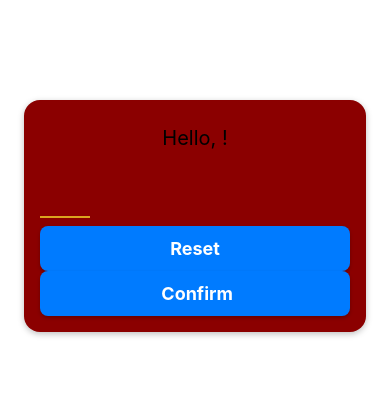
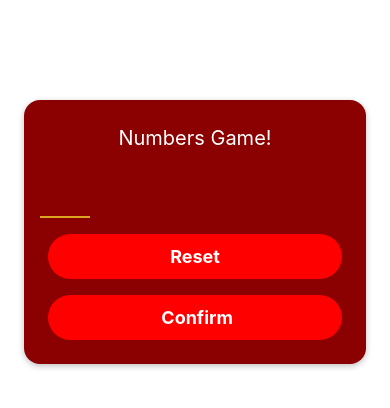
Before and after one commit to luccahuguet/expo-number-game, a React Native app: screen / in a window 390 px wide. Shown: the top 408 px of the page. Built offline with nearby package versions, Linux system fonts and the light colour scheme.

Commit message:
really beautiful

```diff
--- a/App.js
+++ b/App.js
@@ -8,7 +8,6 @@ export default function App() {
 const styles = StyleSheet.create({
   container: {
     flex: 1,
-    // backgroundColor: "#fff",
     alignItems: "center",
     justifyContent: "center",
   },
--- a/components/PrimaryButton.js
+++ b/components/PrimaryButton.js
@@ -1,36 +1,47 @@
 import React from "react";
-import { TouchableOpacity, Text, StyleSheet } from "react-native";
+import { View, Pressable, Text, StyleSheet } from "react-native";
 
 const PrimaryButton = ({ children, onPress }) => {
+  const pressHandler = () => {
+    if (onPress) {
+      onPress();
+    }
+  }
   return (
-    <TouchableOpacity style={styles.container} onPress={onPress}>
-      <Text style={styles.text}>{children}</Text>
-    </TouchableOpacity>
+    <View style={styles.outerContainer}>
+      <Pressable onPress={pressHandler} style={({ pressed }) => pressed ? [styles.innerContainer, styles.pressed] : styles.innerContainer}>
+        <Text style={styles.text}>{children}</Text>
+      </Pressable>
+    </View >
   );
 };
 
+
 const styles = StyleSheet.create({
-  container: {
-    // flex: 1,
-    backgroundColor: "#007BFF",
-    borderRadius: 8,
+  innerContainer: {
+    backgroundColor: "red",
+    borderRadius: 28,
     paddingVertical: 12,
     paddingHorizontal: 24,
+    margin: 4,
     alignItems: "center",
     justifyContent: "center",
-    shadowColor: "#000",
-    shadowOffset: {
-      width: 0,
-      height: 2,
-    },
-    shadowOpacity: 0.25,
-    shadowRadius: 3.84,
     elevation: 5,
+  },
+  outerContainer: {
+    borderRadius: 28,
+    margin: 4,
+    overflow: "hidden",
+  },
+  // adds styling for ios
+  pressed: {
+    backgroundColor: "darkred",
   },
   text: {
     fontSize: 18,
     fontWeight: "bold",
-    color: "#FFFFFF",
+    color: "white",
+    textAlign: "center",
   },
 });
 
--- a/screens/StartGameScreen.js
+++ b/screens/StartGameScreen.js
@@ -5,8 +5,8 @@ import PrimaryButton from "../components/PrimaryButton";
 const StartGameScreen = (props) => {
   return (
     <View style={styles.container}>
-      <Text style={styles.text}>Hello, {props.name}!</Text>
-      <TextInput style={styles.numberInput} maxLength={2} />
+      <Text style={styles.text}>Numbers Game!{props.name}</Text>
+      <TextInput style={styles.numberInput} maxLength={2} keyboardAppearance="dark" keyboardType="number-pad" autoCapitalize="none" autoCorrect={false} />
       <PrimaryButton> Reset </PrimaryButton>
       <PrimaryButton> Confirm</PrimaryButton>
     </View>
@@ -15,15 +15,13 @@ const StartGameScreen = (props) => {
 
 const styles = StyleSheet.create({
   container: {
-    // flex: 1,
     marginTop: 100,
     marginHorizontal: 24,
-    // justifyContent: "center",
-    // alignItems: "center",
     padding: 16,
     backgroundColor: "darkred",
     borderRadius: 16,
     elevation: 8,
+    color: "white",
     shadowColor: "black",
     shadowOffset: { width: 0, height: 2 },
     shadowRadius: 6,
@@ -32,6 +30,7 @@ const styles = StyleSheet.create({
   text: {
     fontSize: 20,
     textAlign: "center",
+    color: "white",
     margin: 10,
   },
   numberInput: {
```
